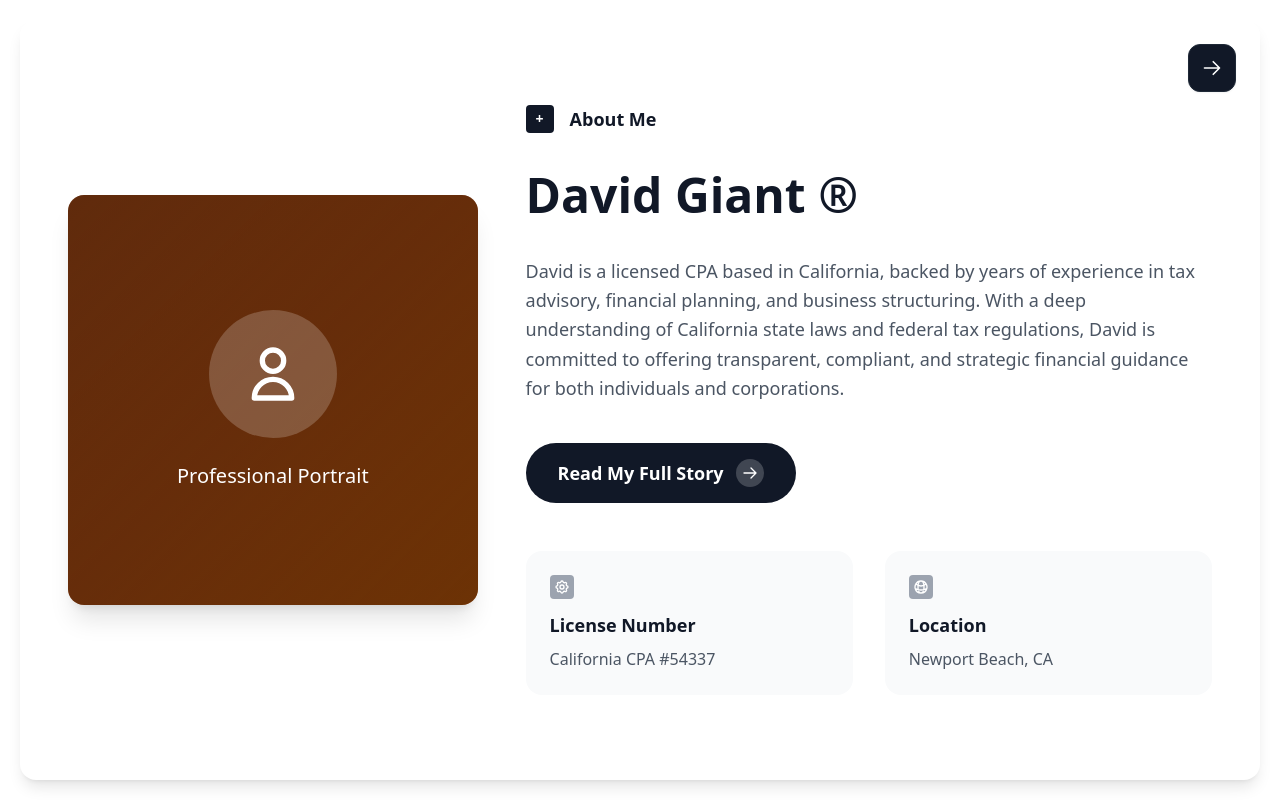
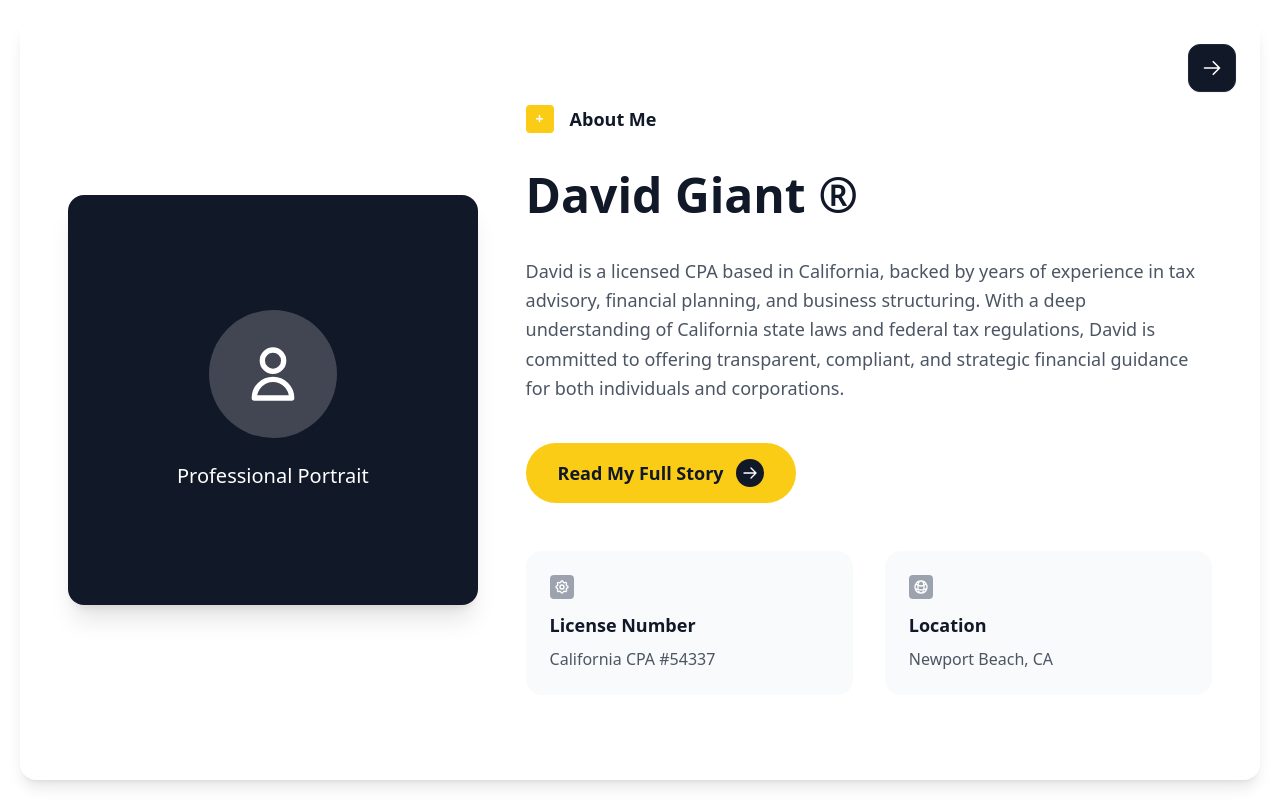
Before and after one commit to ElMehdiBen/landing, a Vue app: page / in a window 1280 px wide. Built offline with nearby package versions, Linux system fonts and the light colour scheme.

Commit message:
arranging colors

```diff
--- a/src/components/ProfileCard.vue
+++ b/src/components/ProfileCard.vue
@@ -3,8 +3,8 @@
     <div class="flex w-full h-full">
       <!-- Profile Image - Takes up left side -->
       <div class="flex-shrink-0 w-2/5 pr-12 flex items-center">
-        <div class="w-full aspect-square bg-gradient-to-br from-amber-900 via-amber-800 to-amber-700 rounded-2xl overflow-hidden shadow-xl">
-          <div class="w-full h-full bg-gradient-to-br from-black/20 to-black/40 flex items-center justify-center">
+        <div class="w-full aspect-square rounded-2xl overflow-hidden shadow-xl">
+          <div class="w-full h-full bg-gray-900 flex items-center justify-center">
             <div class="text-center text-white">
               <div class="w-32 h-32 bg-white/20 rounded-full flex items-center justify-center mx-auto mb-6">
                 <Icon name="user" class="w-16 h-16 text-white" />
@@ -19,7 +19,7 @@
       <div class="flex-1 flex flex-col justify-center">
         <!-- Header with Plus Icon -->
         <div class="flex items-center mb-8">
-          <div class="w-7 h-7 bg-gray-900 rounded flex items-center justify-center mr-4">
+          <div class="w-7 h-7 bg-yellow-400 rounded flex items-center justify-center mr-4">
             <span class="text-white text-sm font-bold">+</span>
           </div>
           <span class="text-gray-900 font-semibold text-lg">About Me</span>
@@ -34,10 +34,10 @@
         </p>
 
         <!-- Read My Full Story Button -->
-        <button class="inline-flex items-center px-8 py-4 bg-gray-900 text-white rounded-full font-semibold hover:bg-gray-800 transition-colors mb-12 text-lg w-fit">
+        <button class="group inline-flex items-center px-8 py-4 bg-yellow-400 text-gray-900 rounded-full font-semibold hover:bg-gray-900 hover:text-yellow-400 transition-colors mb-12 text-lg w-fit">
           Read My Full Story
-          <div class="ml-3 w-7 h-7 bg-white/20 rounded-full flex items-center justify-center">
-            <Icon name="arrow-right" class="w-4 h-4 text-white" />
+          <div class="ml-3 w-7 h-7 bg-gray-900 rounded-full flex items-center justify-center group-hover:bg-yellow-400 transition-colors">
+            <Icon name="arrow-right" class="w-4 h-4 text-white group-hover:text-gray-900 transition-colors" />
           </div>
         </button>
 
```
